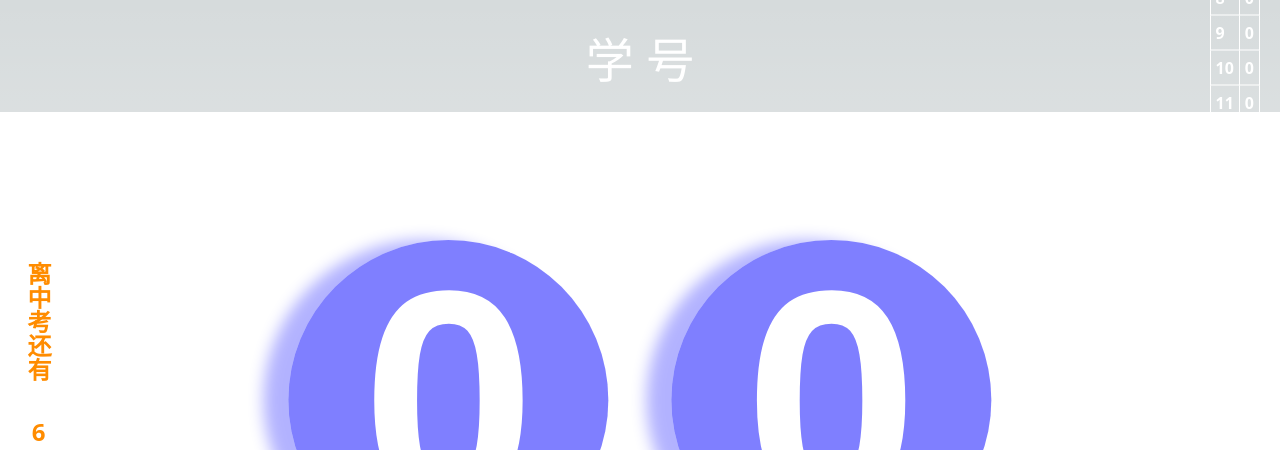
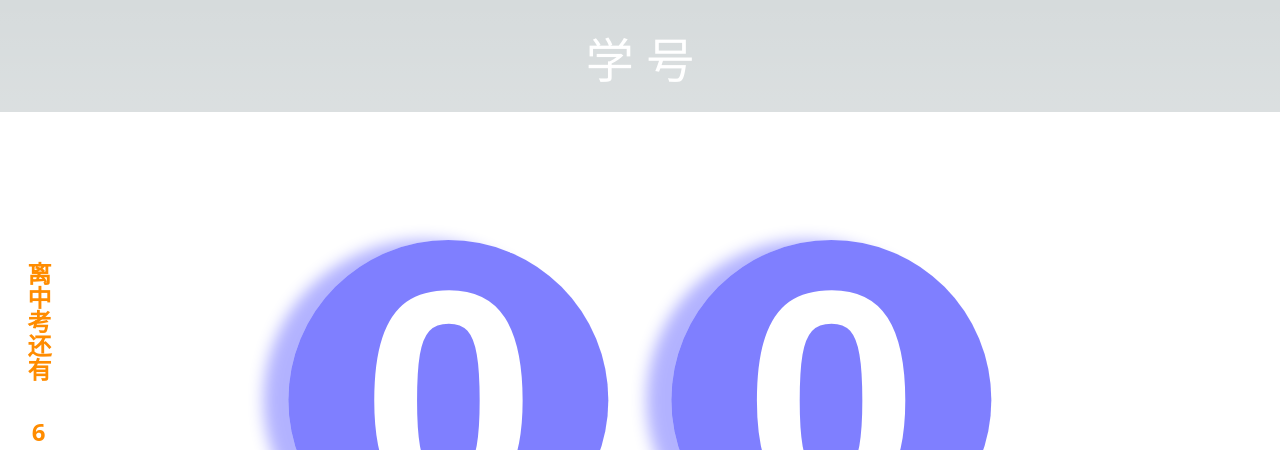
Before and after one commit to GaryFu/Lottery, a Next.js app: page / in a window 1280 px wide. Shown: the top 450 px of the page. Built offline with nearby package versions, Linux system fonts and the light colour scheme.

Commit message:
changed drew list's style

```diff
--- a/src/components/Lottery.module.css
+++ b/src/components/Lottery.module.css
@@ -117,7 +117,7 @@
   right: 20px;
   top: 50%;
   transform: translateY(-50%);
-  color: white;
+  color: darkgreen;
   font-size: 1rem;
   font-weight: bold;
   border-collapse: collapse;
@@ -125,5 +125,5 @@
 
 .floatingTable td {
   padding: 5px;
-  border: 1px solid white;
+  border: 1px solid blue;
 }
--- a/src/pages/index.js
+++ b/src/pages/index.js
@@ -43,12 +43,14 @@ function Home() {
         <div className={styles.floatingTable}>
             <table>
                 <tbody>
-                {drawCounts.map((count, index) => (
-                    <tr key={index}>
-                        <td>{index + 1}</td>
-                        <td>{count}</td>
-                    </tr>
-                ))}
+                {drawCounts.map((count, index) =>
+                    count > 0 ? (
+                        <tr key={index}>
+                            <td>{index + 1}</td>
+                            <td>{count}</td>
+                        </tr>
+                    ) : null
+                )}
                 </tbody>
             </table>
         </div>
```
